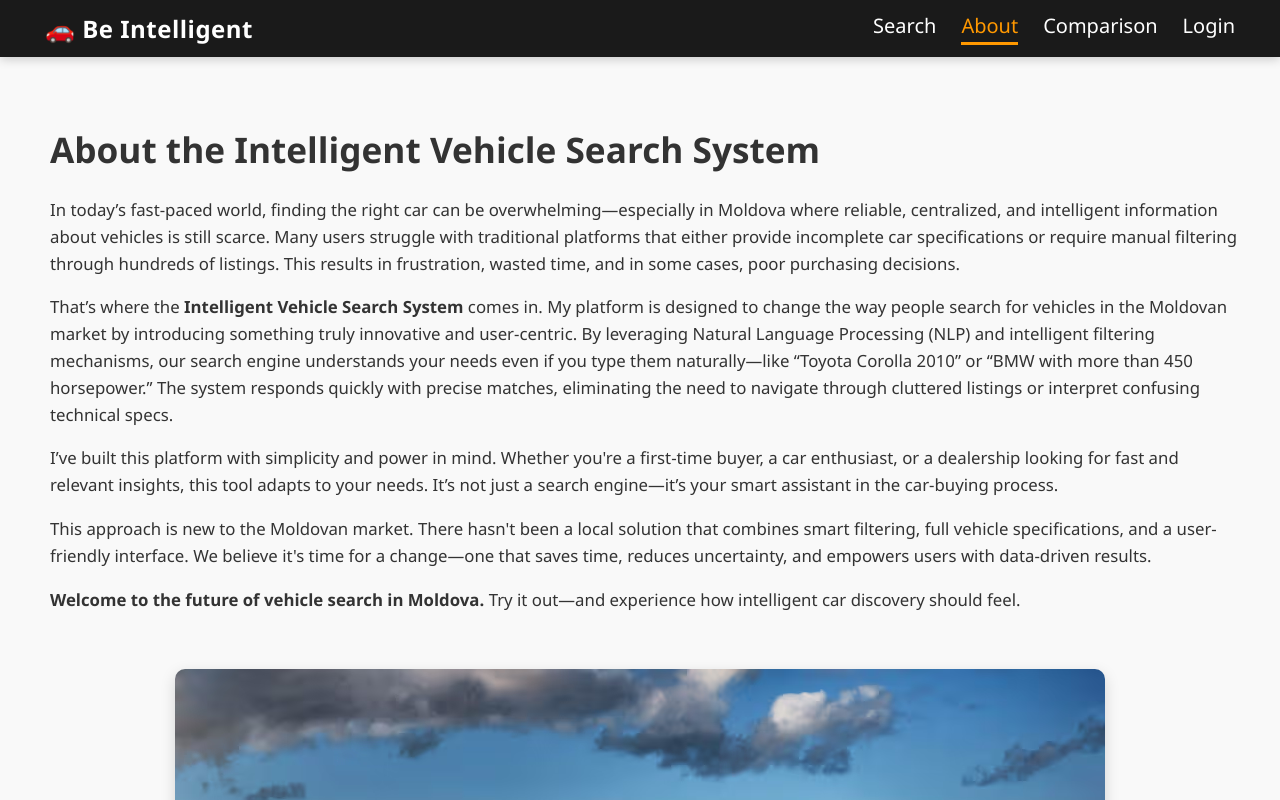
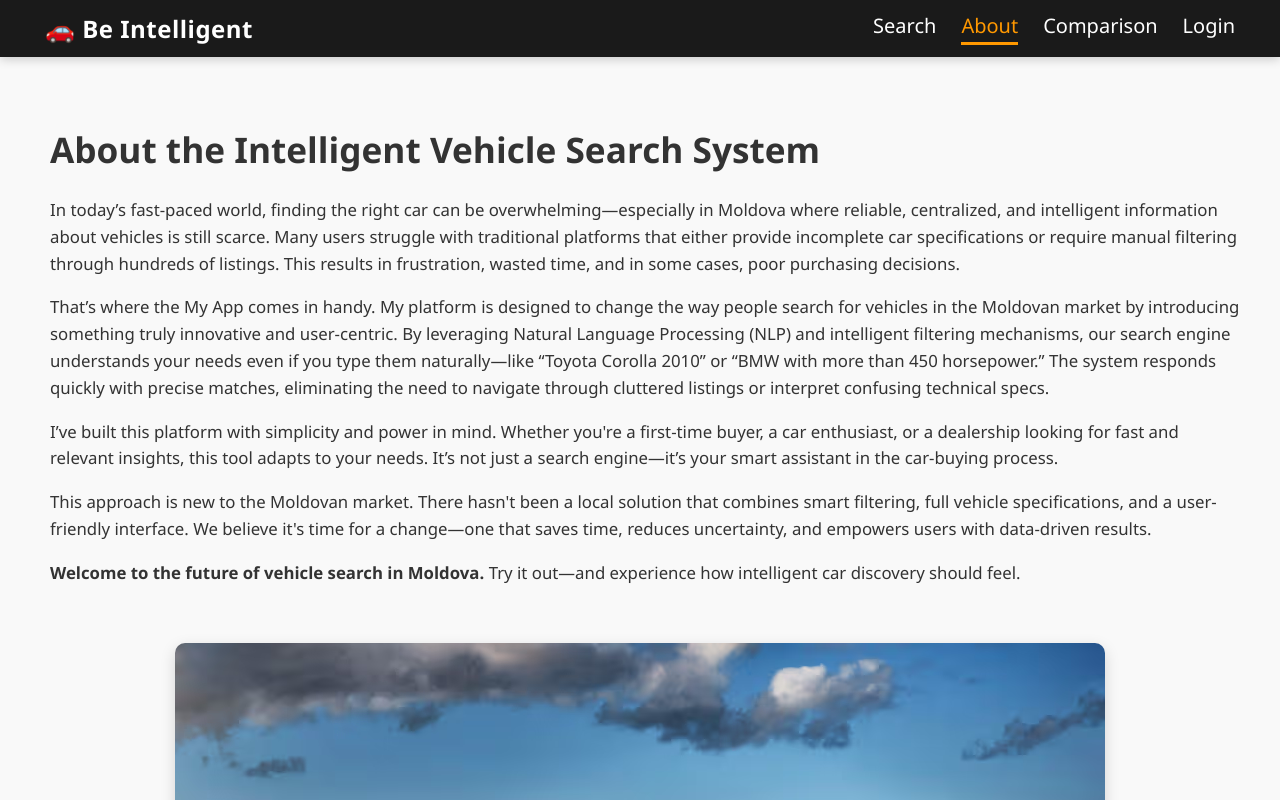
Before and after one commit to Razus228/License_Project, a React (Create React App) app in the folder frontend/: page /about in a window 1280 px wide. Shown: the top 800 px of the page. Built offline with nearby package versions, Linux system fonts and the light colour scheme.

Commit message:
asdasdasd

```diff
--- a/frontend/src/Components/About.js
+++ b/frontend/src/Components/About.js
@@ -18,8 +18,8 @@ const About = () => {
             time, and in some cases, poor purchasing decisions.
           </p>
           <p>
-            That’s where the <strong>Intelligent Vehicle Search System</strong>{" "}
-            comes in. My platform is designed to change the way people search
+            That’s where the My App {" "}
+            comes in handy. My platform is designed to change the way people search
             for vehicles in the Moldovan market by introducing something truly
             innovative and user-centric. By leveraging Natural Language
             Processing (NLP) and intelligent filtering mechanisms, our search
```
